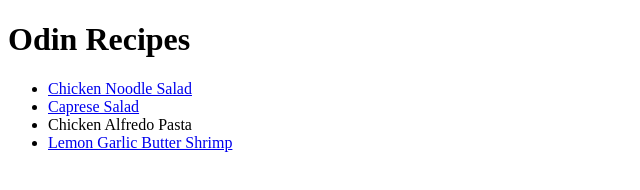
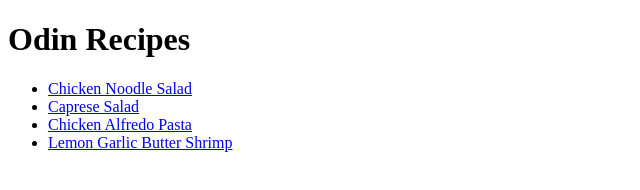
Before and after one commit to MR-Elbarbary/odin-recipes, a plain HTML site: page index.html in a window 1280 px wide. Shown: the whole page, without its empty margins (0-640 px from the left). Drawn offline with Linux system fonts and the light colour scheme.

Commit message:
Fix bug recipe number 3 link not working

```diff
--- a/index.html
+++ b/index.html
@@ -10,7 +10,7 @@
     <ul>
         <li><a href="recipes/chicken-noodle-salad.html">Chicken Noodle Salad</a></li>
         <li><a href="recipes/caprese-salad.html">Caprese Salad</a></li>
-        <li><a href="recipes/chicken-alfredo-pasta.html"></a>Chicken Alfredo Pasta</li>
+        <li><a href="recipes/chicken-alfredo-pasta.html">Chicken Alfredo Pasta</a></li>
         <li><a href="recipes/lemon-garlic-butter-shrimp.html">Lemon Garlic Butter Shrimp</a></li>
     </ul>
 
```
